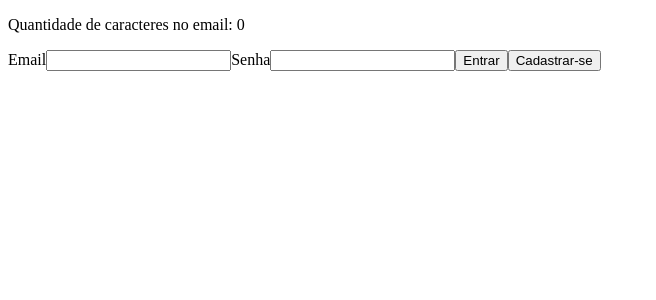
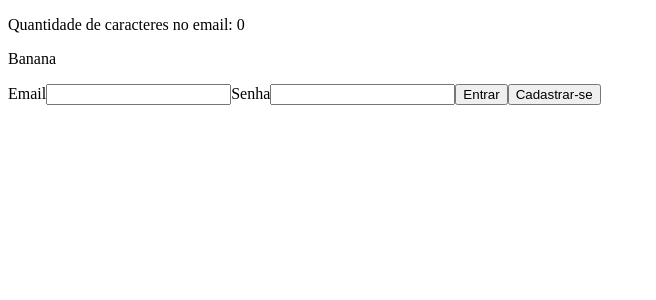
Before and after one commit to costadr/react-typescript-curso, a React (Create React App) app: page /entrar in a window 1280 px wide. Shown: the top 300 px of the page, without its empty margins (0-656 px from the left). Built offline with nearby package versions, Linux system fonts and the light colour scheme.

Commit message:
learning how to use the useContext

```diff
--- a/src/app/pages/dashboard/Dashboard.tsx
+++ b/src/app/pages/dashboard/Dashboard.tsx
@@ -1,12 +1,16 @@
-import { useRef } from "react";
+import { useContext, useRef } from "react";
 import { Link } from "react-router-dom"
+import { UsuarioLogadoContext } from "../../shared/contexts";
 
 export const Dashboard = () => {
   const counterRef = useRef({ counter: 0 });
 
+  const { nomeDoUsuario } = useContext(UsuarioLogadoContext);
+
   return (
     <div>
       <p>Dashboard</p>
+      <p>{ nomeDoUsuario }</p>
 
       <p>Contador: {counterRef.current.counter}</p>
 
--- a/src/app/pages/login/Login.tsx
+++ b/src/app/pages/login/Login.tsx
@@ -1,9 +1,12 @@
-import { useCallback, useMemo, useRef, useState } from "react";
+import { useCallback, useContext, useMemo, useRef, useState } from "react";
 import { InputLogin } from "./components/InputLogin";
 import { ButtonLogin } from "./components/ButtonLogin";
+import { UsuarioLogadoContext } from "../../shared/contexts";
 
 export const Login = () => {
   const inputPasswordRef = useRef<HTMLInputElement>(null);
+
+  const { nomeDoUsuario } = useContext(UsuarioLogadoContext);
 
   const [email, setEmail] = useState('');
   const [password, setPassword] = useState('');
@@ -24,6 +27,9 @@
     <div>
       <form action="">
         <p>Quantidade de caracteres no email: {emailLength}</p>
+        <p>{nomeDoUsuario}</p>
+
+
         <InputLogin
           label="Email"
           value={email}
--- a/src/app/shared/contexts/UsuarioLogado.tsx
+++ b/src/app/shared/contexts/UsuarioLogado.tsx
@@ -4,14 +4,14 @@
   nomeDoUsuario: string;
 }
 
-const UsuarioLogadoContext = createContext<IUsuarioLogadoContextData>({} as IUsuarioLogadoContextData)
+export const UsuarioLogadoContext = createContext<IUsuarioLogadoContextData>({} as IUsuarioLogadoContextData)
 
 interface IUsuarioLogadoProviderProps {
   children: React.ReactNode;
 }
 export const UsuarioLogadoProvider: React.FC<IUsuarioLogadoProviderProps> = ({ children }) => {
   return (
-    <UsuarioLogadoContext.Provider value={{ nomeDoUsuario: 'Lucas' }}>
+    <UsuarioLogadoContext.Provider value={{ nomeDoUsuario: 'Banana' }}>
       { children }
     </UsuarioLogadoContext.Provider>
   );
```
